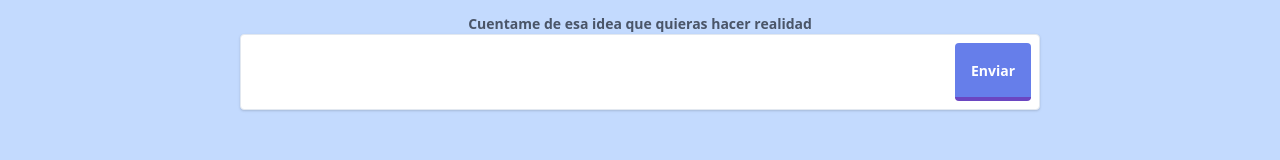
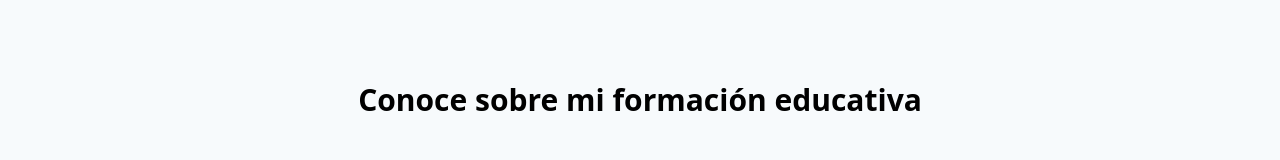
Before and after one commit to Chrissus14/mi-sitio-web, a Gatsby site: page / in a window 1280 px wide. Shown: the part 399-559 px from the top of the page. Built offline with nearby package versions, Linux system fonts and the light colour scheme; Gatsby itself is replaced by a stand-in of ours; no server answers.

Commit message:
no form in header

```diff
--- a/src/components/header.js
+++ b/src/components/header.js
@@ -1,6 +1,5 @@
 import React from "react"
 import illustration from "../img/undraw_accept_tasks_po1c.svg"
-import Form from "./contact-form.js"
 
 export default () => {
   return (
@@ -21,9 +20,6 @@ export default () => {
             style={{ height: "300px" }}
           />
         </div>
-        <div>
-          <Form />
-        </div>
       </div>
     </header>
   )
```
